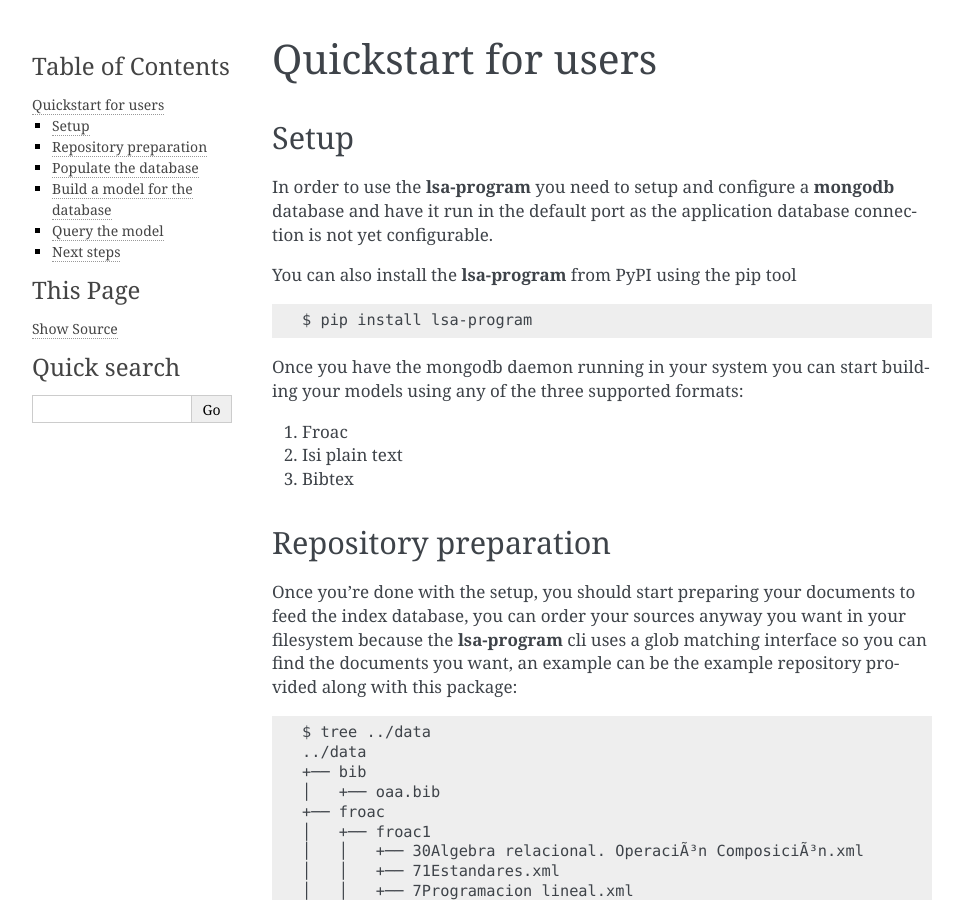
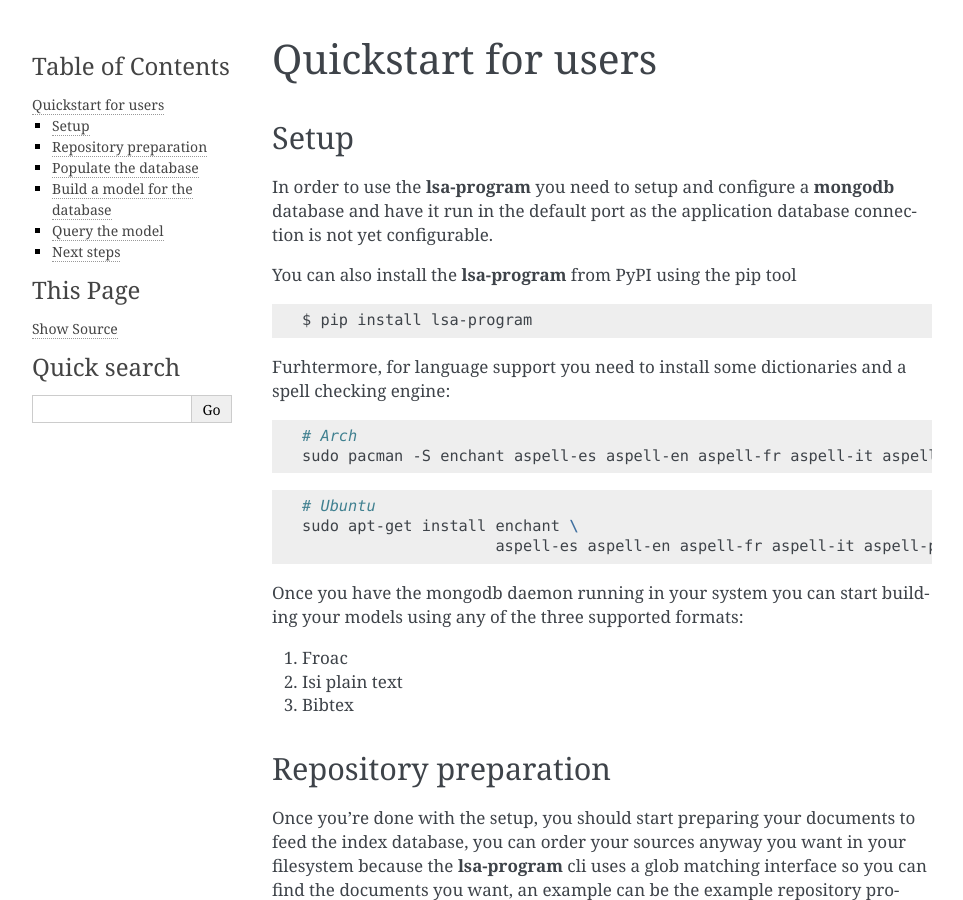
Before and after one commit to odarbelaeze/condor-ir, a Sphinx documentation site: the page built from docs/source/quickstart.rst, in a window 1280 px wide and 900 px high. Shown: the whole window, without its empty margins (148-1111 px from the left). Built offline with Sphinx 7.4.7, drawn with Linux system fonts in a browser that asks for light colours.

Commit message:
Updating the intall guide to include language support.

```diff
--- a/docs/source/quickstart.rst
+++ b/docs/source/quickstart.rst
@@ -15,6 +15,20 @@ You can also install the **lsa-program** from PyPI using the pip tool
 .. code-block:: bash
 
     $ pip install lsa-program
+
+Furhtermore, for language support you need to install some dictionaries and a
+spell checking engine:
+
+.. code-block:: bash
+
+  # Arch
+  sudo pacman -S enchant aspell-es aspell-en aspell-fr aspell-it aspell-pt
+
+.. code-block:: bash
+
+  # Ubuntu
+  sudo apt-get install enchant \
+                       aspell-es aspell-en aspell-fr aspell-it aspell-pt
 
 Once you have the mongodb daemon running in your system you can start building
 your models using any of the three supported formats:
```
Also changed, not shown: README.md (+14 -0 lines).
